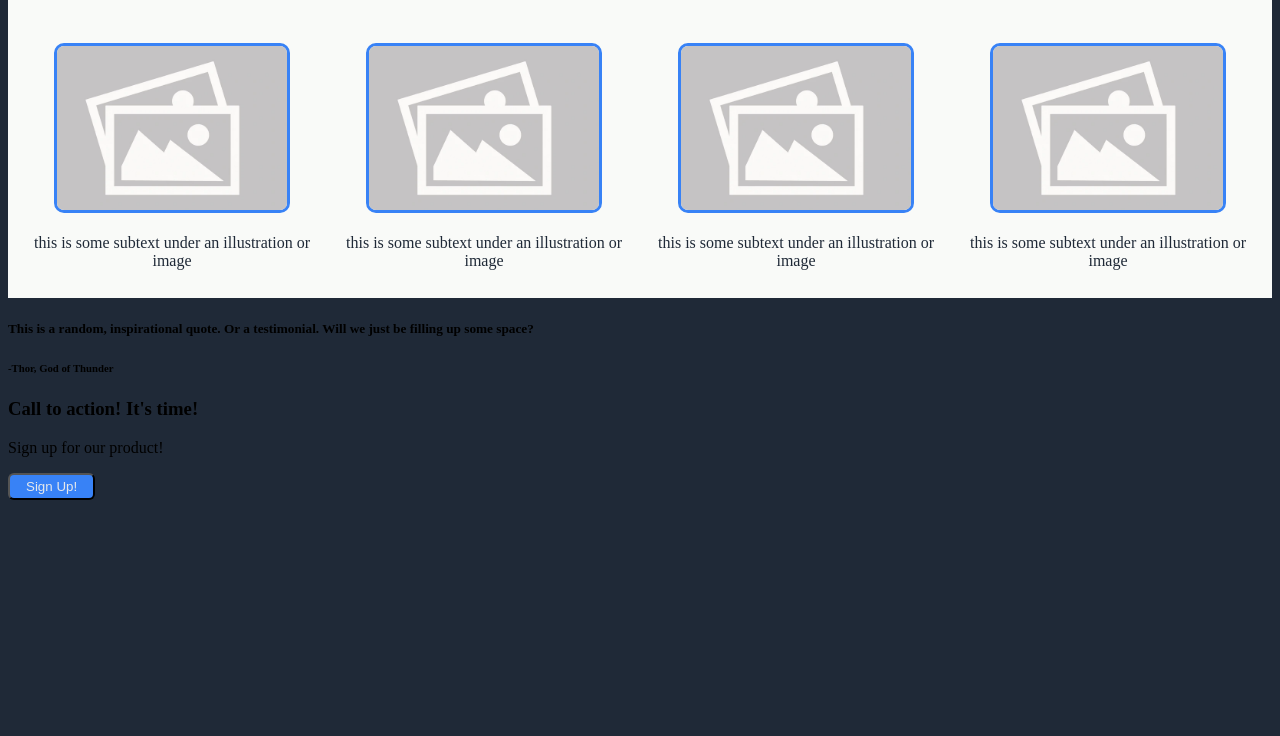
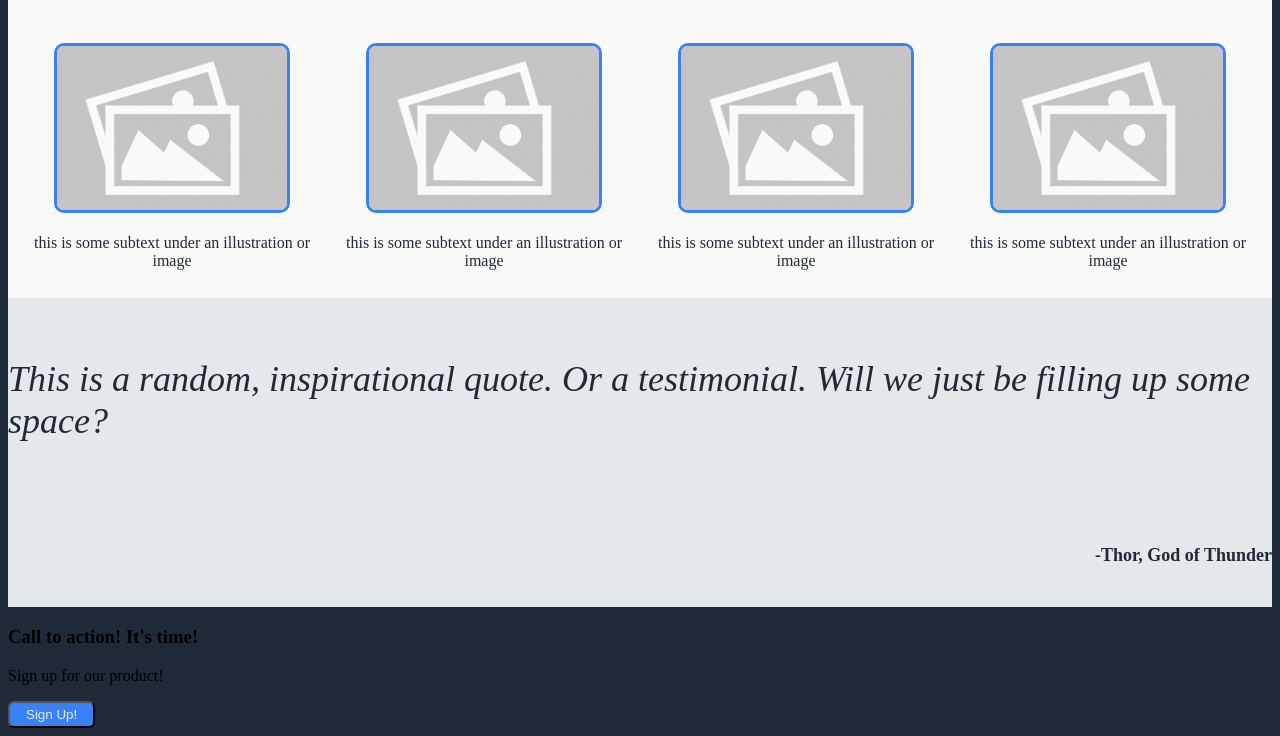
Before and after one commit to slyalchemist/landing-page, a plain HTML site: page index.html in a window 1280 px wide. Shown: the part 648-1384 px from the top of the page. Before the commit the page ends 1156 px from the top, so only its background shows below. Drawn offline with Linux system fonts and the light colour scheme.

Commit message:
Add styling quote section

```diff
--- a/styles.css
+++ b/styles.css
@@ -118,3 +118,23 @@ button{
     text-align: center;
     color: #1F2937;
 }
+
+.quote{
+    background-color: #E5E8EB;
+    color: #1F2937;
+    display: flex;
+    flex-direction: column;
+    justify-content: center;
+}
+
+.quote h5{
+    font-size: 36px;
+    font-style: italic;
+    font-weight: lighter;
+}
+
+.quote h6{
+    align-self: flex-end;
+    text-align: right;
+    font-size: 18px;
+}
```
